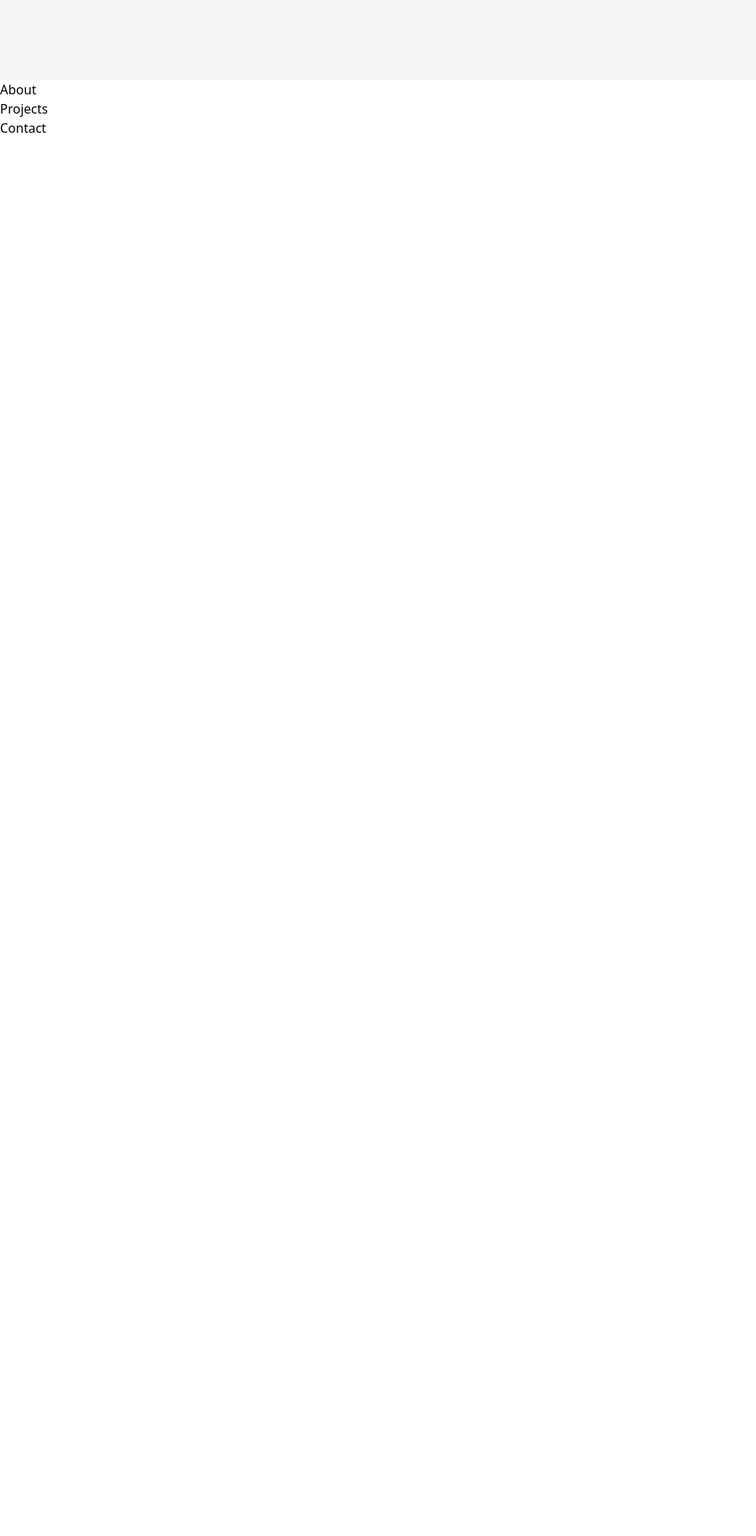
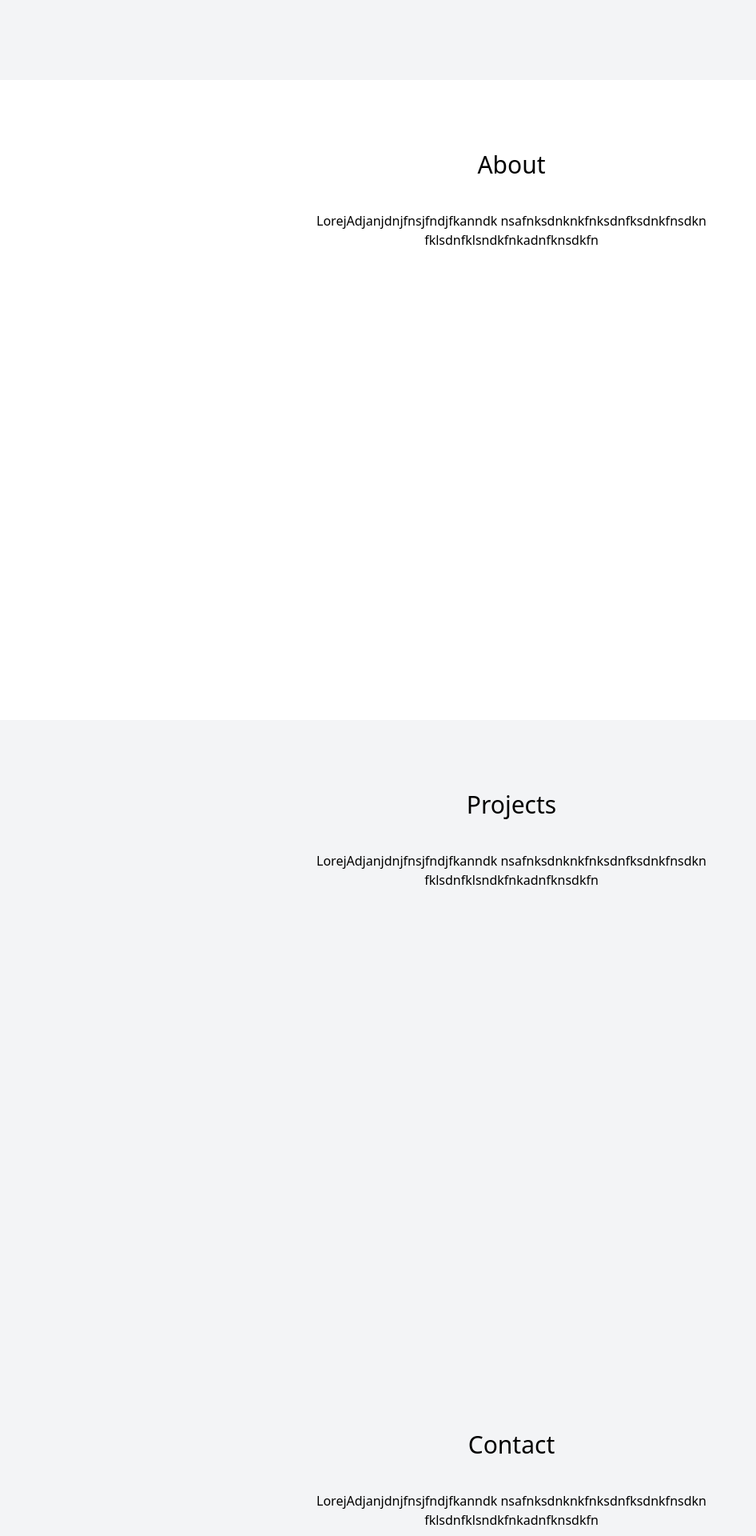
Before and after one commit to onyxisonit/personalWebsite, a React (Vite) app in the folder frontend/: page / in a window 1280 px wide. Shown: the part 700-2620 px from the top of the page at 80% size, without its empty margins (0-946 px from the left). Before the commit the page ends 872 px from the top, so only its background shows below. Built offline with nearby package versions, Linux system fonts and the light colour scheme.

Commit message:
adding custom colors

```diff
--- a/frontend/src/App.tsx
+++ b/frontend/src/App.tsx
@@ -5,6 +5,7 @@
 import './App.css'
 import './index.css'
 import Nav from "./components/Nav";
+import Footer from "./components/Footer";
 import Home from "./pages/Home";
 import About from "./pages/About";
 import Contact from "./pages/Contact";
@@ -30,6 +31,7 @@
             <Contact />
           </div>
         </main>
+        <Footer />
       </div>
     </>
   )
--- /dev/null
+++ b/frontend/src/components/Footer.tsx
@@ -0,0 +1,9 @@
+function Footer() {
+    return (
+      <footer className="bg-gray-800 text-white text-center py-6">
+        <p>&copy; {new Date().getFullYear()} Nyx. All rights reserved.</p>
+      </footer>
+    );
+  }
+
+export default Footer;
--- a/frontend/src/components/Nav.tsx
+++ b/frontend/src/components/Nav.tsx
@@ -20,9 +20,9 @@
   const [navOpen, setNavOpen] = useState(false);
 
   return (
-    <nav className="fixed w-full bg-white shadow-md">
+    <nav className="fixed w-full h-16 bg-plum shadow-md">
       <div className="flex items-center justify-between p-4">
-        <div className="text-2xl font-bold">Nyx</div>
+        <div className="text-2xl font-bold">NYX</div>
         <div className="hidden md:flex space-x-4">
           <a href="#home" className="hover:text-blue-500">Home</a>
           <a href="#about" className="hover:text-blue-500">About</a>
--- a/frontend/src/pages/About.tsx
+++ b/frontend/src/pages/About.tsx
@@ -1,8 +1,17 @@
 function About() {
     return(
-        <div>
-            <h1>About</h1>
+        <section id="about" className="min-h-screen bg-burntOrange scroll-mt-20 pt-12">
+        <header className=" flex items-center justify-center py-10">
+            <h1 className="text-3xl">About</h1>
+        </header>
+        <div className="w-full flex items-center justify-center mx-4 sm:mx-auto">
+            <p className="max-w-2xl text-center">
+                LorejAdjanjdnjfnsjfndjfkanndk
+                nsafnksdnknkfnksdnfksdnkfnsdkn
+        fklsdnfklsndkfnkadnfknsdkfn
+            </p>
         </div>
+        </section>
     );
 }
 export default About;
--- a/frontend/src/pages/Contact.tsx
+++ b/frontend/src/pages/Contact.tsx
@@ -1,8 +1,17 @@
 function Contact(){
     return(
-        <div>
-            <h1>Contact</h1>
+        <section id="contact" className="min-h-screen bg-gray-100 scroll-mt-20 pt-12">
+        <header className=" flex items-center justify-center py-10">
+            <h1 className="text-3xl">Contact</h1>
+        </header>
+        <div className="w-full flex items-center justify-center mx-4 sm:mx-auto">
+            <p className="max-w-2xl text-center">
+                LorejAdjanjdnjfnsjfndjfkanndk
+                nsafnksdnknkfnksdnfksdnkfnsdkn
+        fklsdnfklsndkfnkadnfknsdkfn
+            </p>
         </div>
+        </section>
     );
 }
 export default Contact;
--- a/frontend/src/pages/Projects.tsx
+++ b/frontend/src/pages/Projects.tsx
@@ -1,8 +1,17 @@
 function Projects(){
     return(
-        <div>
-            <h1>Projects</h1>
+        <section id="projects" className="min-h-screen bg-gray-100 scroll-mt-20 pt-12">
+        <header className=" flex items-center justify-center py-10">
+            <h1 className="text-3xl">Projects</h1>
+        </header>
+        <div className="w-full flex items-center justify-center mx-4 sm:mx-auto">
+            <p className="max-w-2xl text-center">
+                LorejAdjanjdnjfnsjfndjfkanndk
+                nsafnksdnknkfnksdnfksdnkfnsdkn
+        fklsdnfklsndkfnkadnfknsdkfn
+            </p>
         </div>
+        </section>
     );
 }
 export default Projects;
--- a/frontend/tailwind.config.js
+++ b/frontend/tailwind.config.js
@@ -5,7 +5,17 @@
       "./src/**/*.{js,ts,jsx,tsx}",
     ],
     theme: {
-      extend: {},
+      extend: {
+        colors: {
+          burntOrange: "#cc5500",
+          burntOrangeLight: "#D16619",
+          terracotta: "#E2725B",
+          terracottaLight: "#e68571",
+          plum: "#781769",
+          wine: "#78173a",
+          teal: "#176978",
+        },
+      },
     },
     plugins: [],
   }
```
